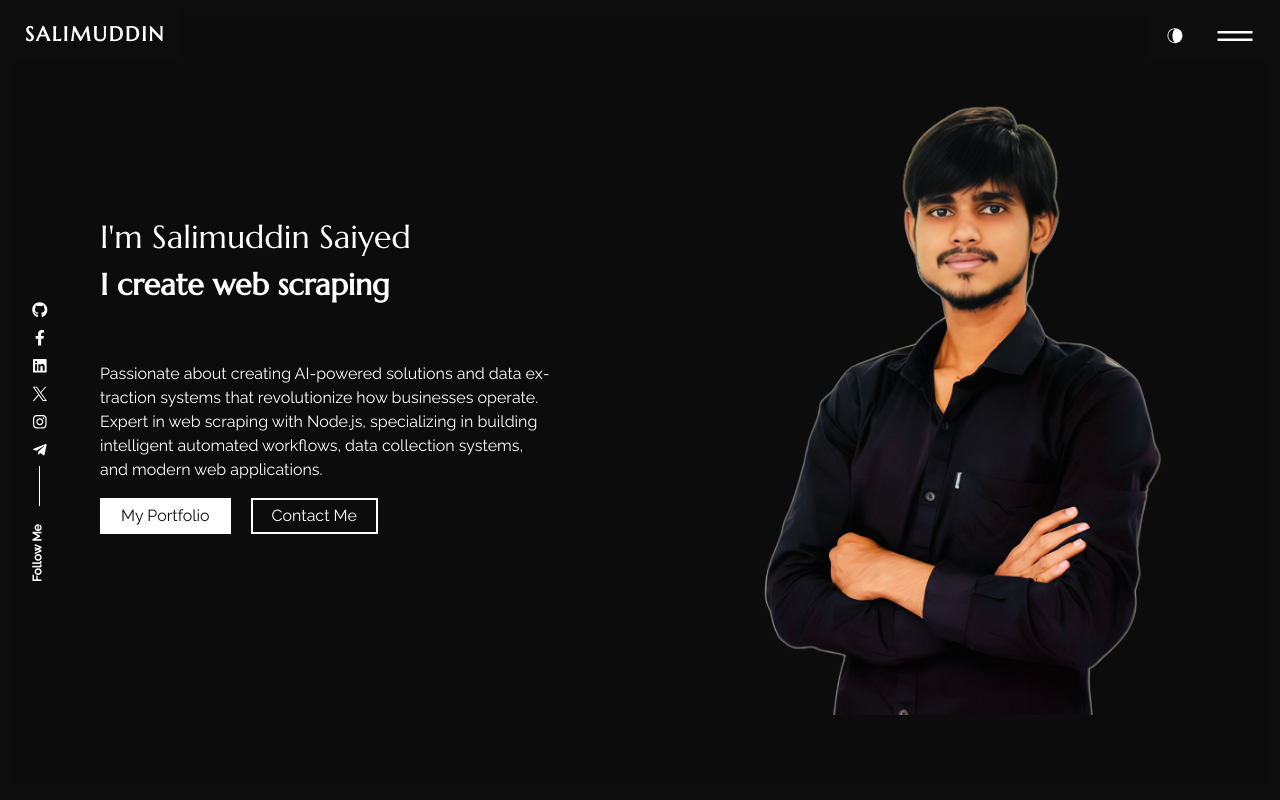
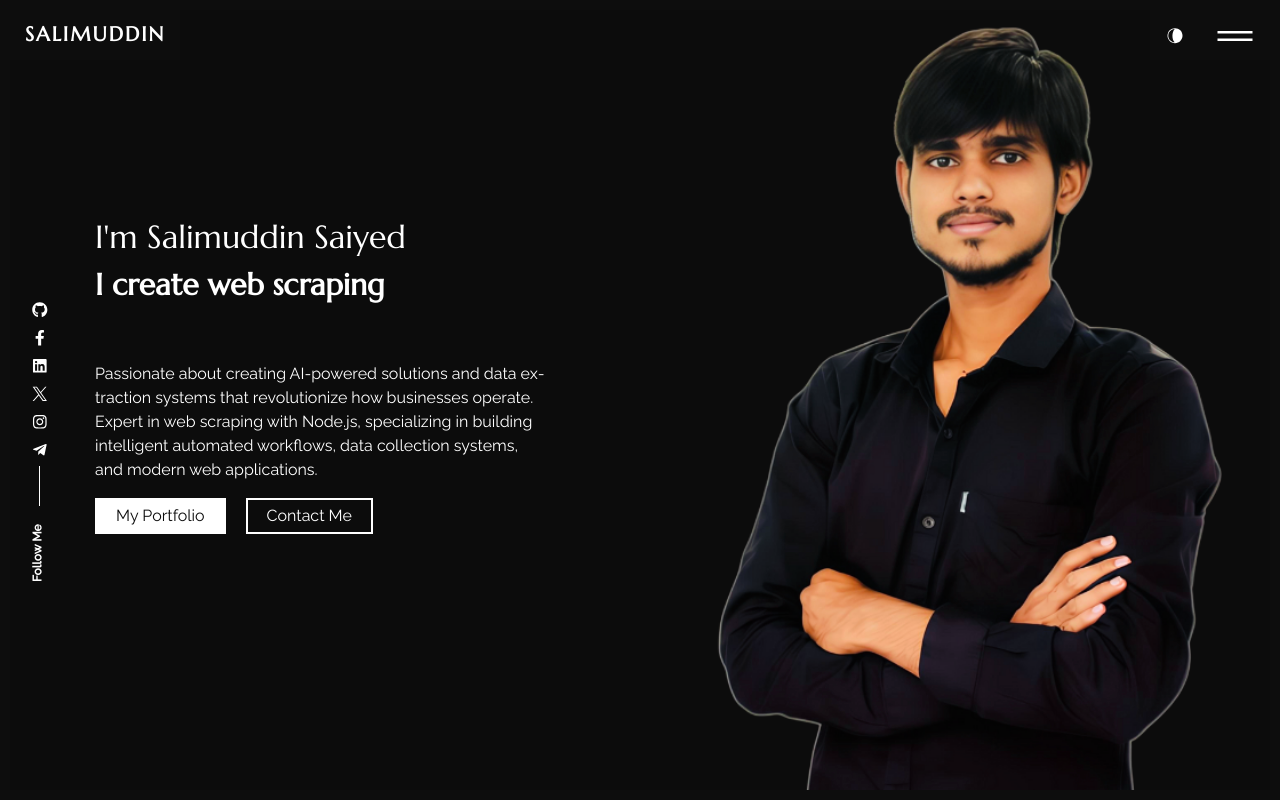
Before and after one commit to salimuddin07/my-portfolio-master, a React (Create React App) app: page / in a window 1280 px wide. Built offline with nearby package versions, Linux system fonts and the light colour scheme.

Commit message:
Refactor CSS: adjust body overflow and update intro section height; change background size to cover

```diff
--- a/src/index.css
+++ b/src/index.css
@@ -27,15 +27,13 @@ body {
     margin: 0;
     height: 100%;
     overflow-x: hidden;
-    overflow-y: visible;
+    overflow-y: auto;
     background-color: var(--bg-color);
     color: var(--text-color);
     font-family: 'Raleway', sans-serif;
     -webkit-font-smoothing: antialiased;
     -moz-osx-font-smoothing: grayscale;
     padding-top: 60px;
-    border-left: 10px solid var(--primary-color);
-    border-right: 10px solid var(--primary-color);
 }
 
 ul {
--- a/src/pages/home/style.css
+++ b/src/pages/home/style.css
@@ -31,9 +31,8 @@ section {
 }
 
 .intro_sec {
-    height: calc(100vh - 60px);
+    height: 100vh;
     min-height: 700px;
-    height: 100vh;
     margin-top: -60px;
 }
 
@@ -154,7 +153,7 @@ section {
 }
 
 .intro_sec .h_bg-image {
-    background-size: contain;
+    background-size: cover;
     background-position: center center;
     background-repeat: no-repeat;
     min-height: 100vh;
```
